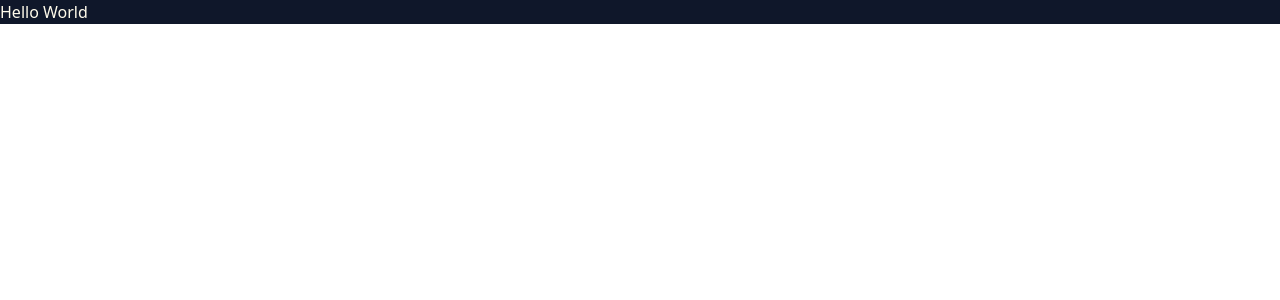
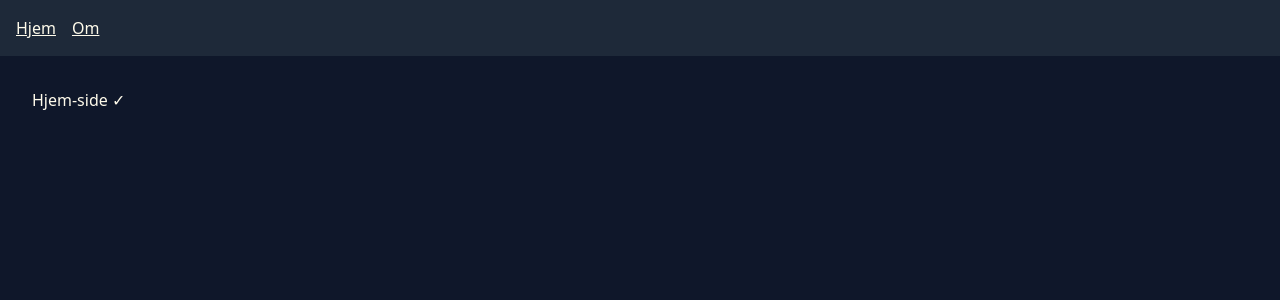
Before and after one commit to sofietoender/Shopora, a React (Vite) app: page / in a window 1280 px wide. Shown: the top 300 px of the page. Built offline with nearby package versions, Linux system fonts and the light colour scheme.

Commit message:
test-routing on netlify

```diff
--- a/src/App.jsx
+++ b/src/App.jsx
@@ -1,7 +1,34 @@
 import "./index.css";
+import { BrowserRouter, Routes, Route, Link } from "react-router-dom";
+
+function Home() {
+	return <div className="bg-primary text-accent-50 p-8">Hjem-side ✓</div>;
+}
+
+function About() {
+	return <div className="bg-primary text-accent-50 p-8">Om-side ✓</div>;
+}
 
 function App() {
-	return <div className="bg-primary text-accent-50">Hello World</div>;
+	return (
+		<BrowserRouter>
+			<div className="min-h-screen bg-primary">
+				<nav className="p-4 flex gap-4 bg-gray-800">
+					<Link to="/" className="text-accent-50 underline">
+						Hjem
+					</Link>
+					<Link to="/about" className="text-accent-50 underline">
+						Om
+					</Link>
+				</nav>
+
+				<Routes>
+					<Route path="/" element={<Home />} />
+					<Route path="/about" element={<About />} />
+				</Routes>
+			</div>
+		</BrowserRouter>
+	);
 }
 
 export default App;
```
